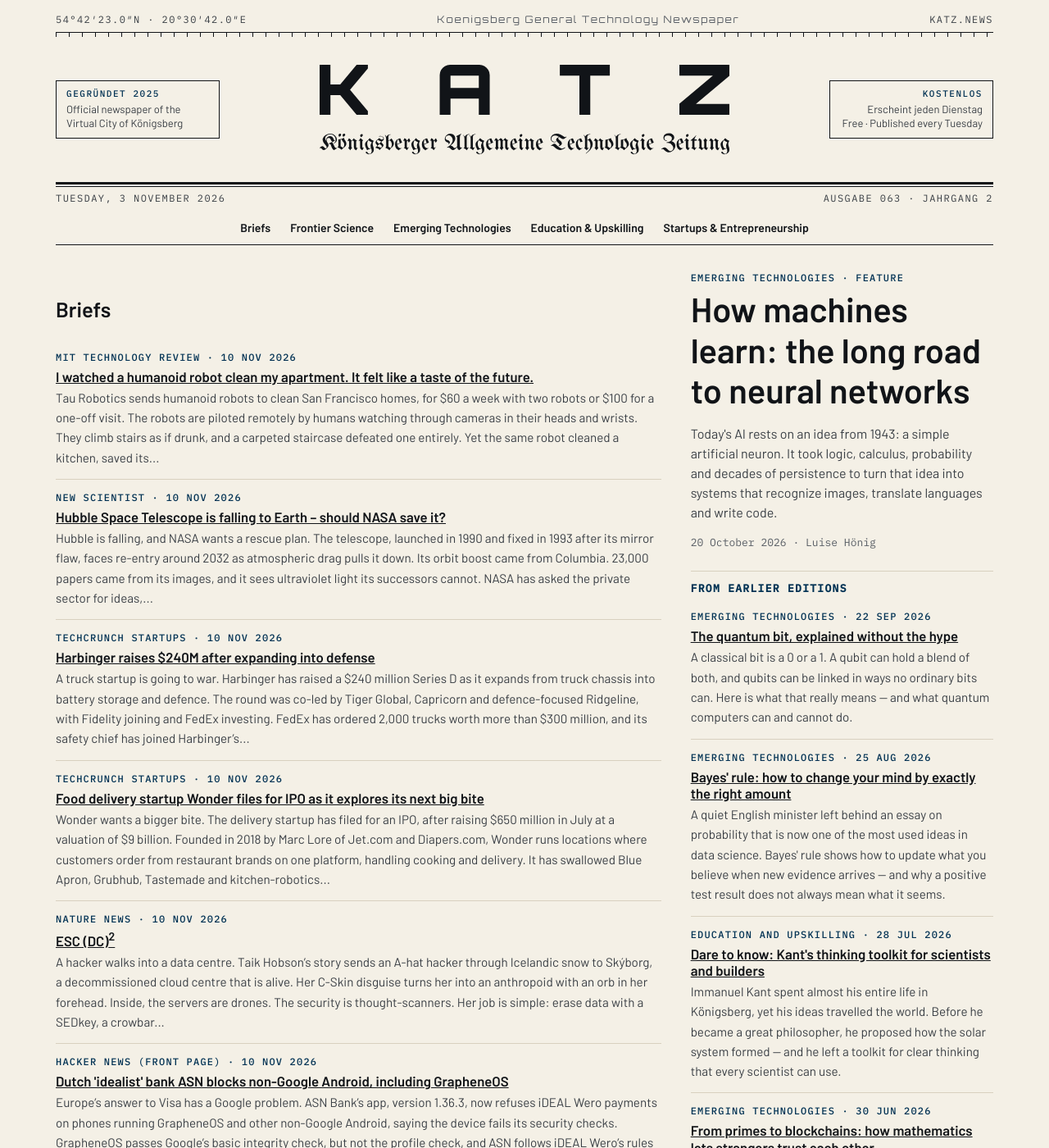
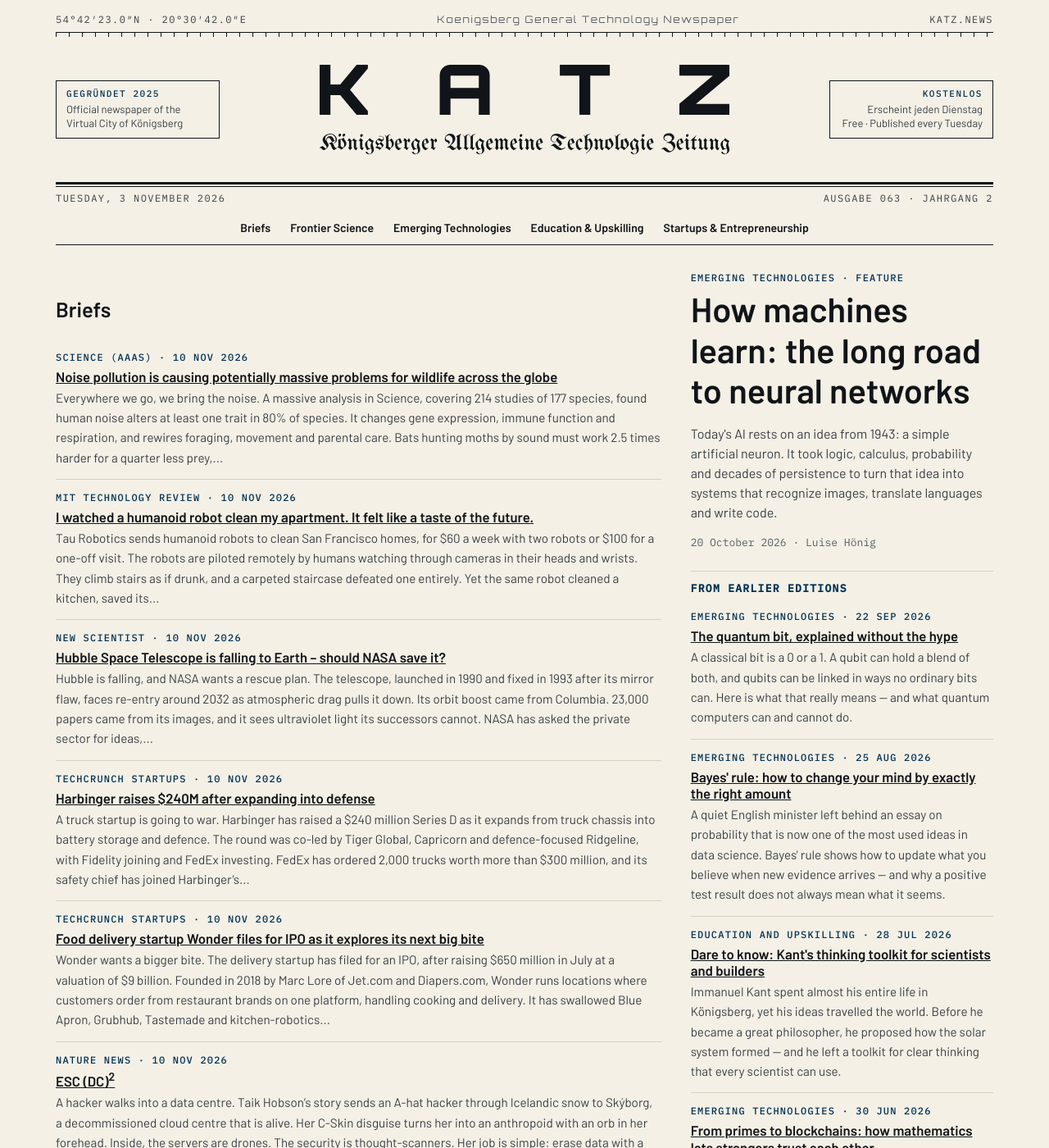
Before and after one commit to katz-news/katz.news, a Jekyll site: the page built from index.html, in a window 1280 px wide and 1400 px high. Shown: the whole window at 82% size. Built offline with Jekyll 4.4.1, drawn with Linux system fonts in a browser that asks for light colours; some of the changed text lies outside the part shown.

Commit message:
Publish 2026-11-06

```diff
--- a/_data/build.yml
+++ b/_data/build.yml
@@ -1 +1 @@
-published_at: 2026-11-06T15:44:36Z
+published_at: 2026-11-06T15:54:13Z
--- /dev/null
+++ b/_posts/briefs/2026-11-06-noise-pollution-is-causing-potentially-massive-problems-for.md
@@ -0,0 +1,10 @@
+---
+published: true
+title: Noise pollution is causing potentially massive problems for wildlife
+  across the globe
+date: 2026-11-10
+section: science
+source_name: Science (AAAS)
+source_url: https://www.science.org/content/article/noise-pollution-causing-potentially-massive-problems-wildlife-across-globe
+---
+Everywhere we go, we bring the noise. A massive analysis in Science, covering 214 studies of 177 species, found human noise alters at least one trait in 80% of species. It changes gene expression, immune function and respiration, and rewires foraging, movement and parental care. Bats hunting moths by sound must work 2.5 times harder for a quarter less prey, while shore crabs are driven from shelters that amplify ship noise. Abundance fell roughly 40% in noisy areas, and mortality rose almost 140%. The verdict is deafeningly damning: the world is getting louder, and wildlife is paying for our racket.
```
